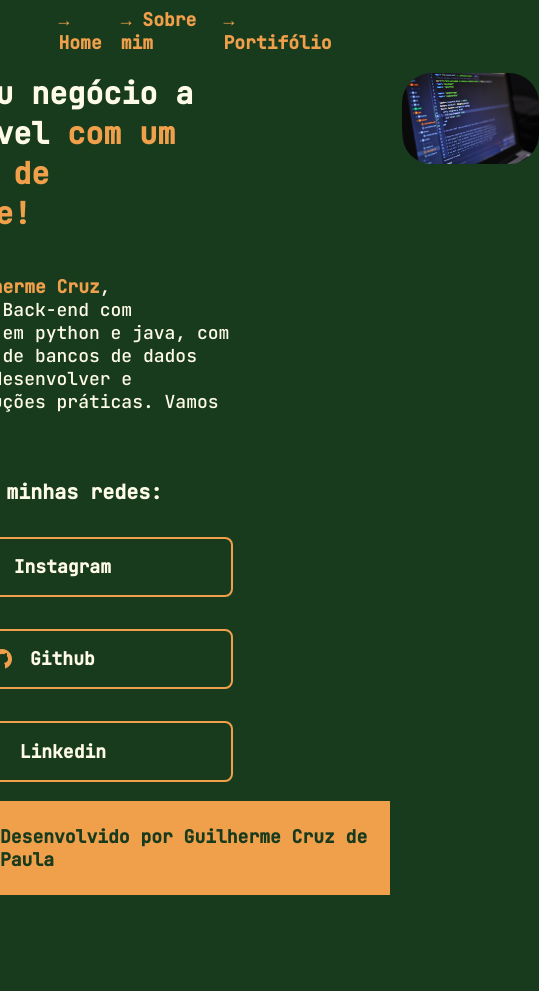
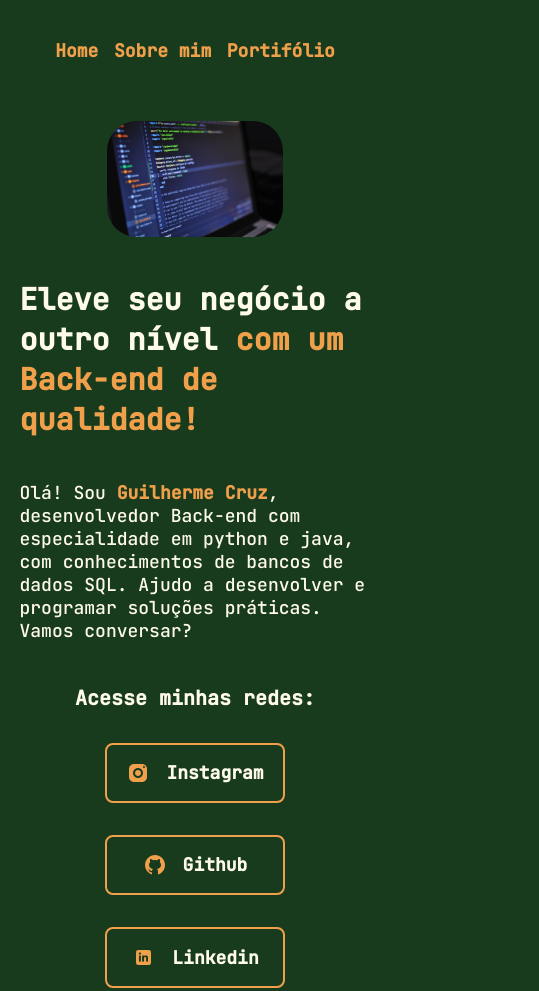
Before and after one commit to gui-p/Alura-Front, a plain HTML site: page index.html in a window 390 px wide. Shown: the top 991 px of the page, 539 px wide, since content can reach past the window. Before the commit the page ends 895 px from the top, so only its background shows below. Drawn offline with Linux system fonts and the light colour scheme.

Commit message:
Responsividade para mobile

```diff
--- a/index.html
+++ b/index.html
@@ -10,9 +10,9 @@
 <body>
     <header class="cabecalho">
         <nav class="cabecalho__menu">
-            <a class="cabecalho__menu__link" href="index.html">→ Home</a>
-            <a class="cabecalho__menu__link" href="about.html">→ Sobre mim</a>
-            <a class="cabecalho__menu__link" href="portifolio.html">→ Portifólio</a>
+            <a class="cabecalho__menu__link" href="index.html">Home</a>
+            <a class="cabecalho__menu__link" href="about.html">Sobre mim</a>
+            <a class="cabecalho__menu__link" href="portifolio.html">Portifólio</a>
         </nav>
     </header>
 
--- a/styles/style.css
+++ b/styles/style.css
@@ -38,7 +38,7 @@
     color: var(--cor-terciaria);
     font-family: var(--fonte-principal);
     font-weight: 800;
-    font-size: 18px;
+    font-size: 1.125rem;
 
 }
 
@@ -46,15 +46,15 @@
     display: flex;
     flex-direction: row;
     align-items:flex-start;
-    justify-content:center;
-    column-gap: 20vh;
-    padding: 5% 15%;
+    justify-content:space-between;
+    column-gap: 10%;
+    padding: 5% 12%;
     min-height: 75vh;
     height: auto;
 }
 
 .apresentacao__conteudo{
-    width: 615px;
+    width: 50%;
     display: flex;
     flex-direction: column;
     row-gap: 5vh;
@@ -63,13 +63,13 @@
 
 .apresentacao__conteudo__titulo {
     font-family: var(--fonte-principal);
-    font-size: 30px;
+    font-size: 1.875rem;
 }
 
 .apresentacao__conteudo__texto {
     font-family: var(--fonte-principal);
     font-weight: 400;
-    font-size: 18px;
+    font-size: 1.125rem;
 }
 
 .apresentacao__conteudo__texto a{
@@ -88,23 +88,24 @@
     flex-direction: column;
     justify-content: space-between;
     align-items: center;
-    row-gap: 32px;
+    row-gap: 2rem;
 
 }
 
 .apresentacao__conteudo__links__subtitulo {
     font-family: var(--fonte-principal);
-    font-size: 20px;
+    font-size: 1.25rem;
 }
 
 .apresentacao__conteudo__links__link {
     text-decoration: none;
     font-family: var(--fonte-principal);
-    font-size: 18px;
+    font-size: 1.125rem;
     font-weight: 600;
     color: var(--cor-secundaria);
 
-    width: 378px;
+    min-width: auto;
+    width: 50%;
     padding: 16px 0px;
     border: 2px solid var(--cor-terciaria);
     border-radius: 8px;
@@ -113,14 +114,15 @@
     display: flex;
     align-items: center;
     justify-content: center;
-    column-gap: 16px;
+    column-gap: 1rem;
 
     transition: 0.3s;
 }
 
 .apresentacao__conteudo__links__link:hover {
+    text-decoration: none;
     background-color: var(--cor-hover-botao);
-    width: 400px;
+    width: 55%;
 }
 
 
@@ -152,13 +154,40 @@
 
     color: var(--cor-fundo);
     font-family: var(--fonte-principal);
-    font-size: 18px;
+    font-size: 1.125rem;
     font-weight: 600;
 
     background-color: var(--cor-terciaria);
-    padding-top: 24px;
-    padding-bottom: 24px;
+    padding-top: 1.5rem;
+    padding-bottom: 1.5rem;
 
     display: flex;
     justify-content: center;
 }
+
+@media (max-width: 1200px){
+
+    .cabecalho{
+        padding: 10%;
+    }
+
+    .cabecalho__menu{
+        justify-content: center;
+    }
+
+    .apresentacao{
+        flex-direction: column-reverse;
+        align-items: center;
+        row-gap: 5vh;
+        padding: 5%;
+    }
+
+    .apresentacao__conteudo{
+        width: auto;
+    }
+
+    ul{
+        padding: 0% 5%;
+    }
+
+}
```
Also changed, not shown: about.html (+3 -3 lines), portifolio.html (+3 -3 lines).
